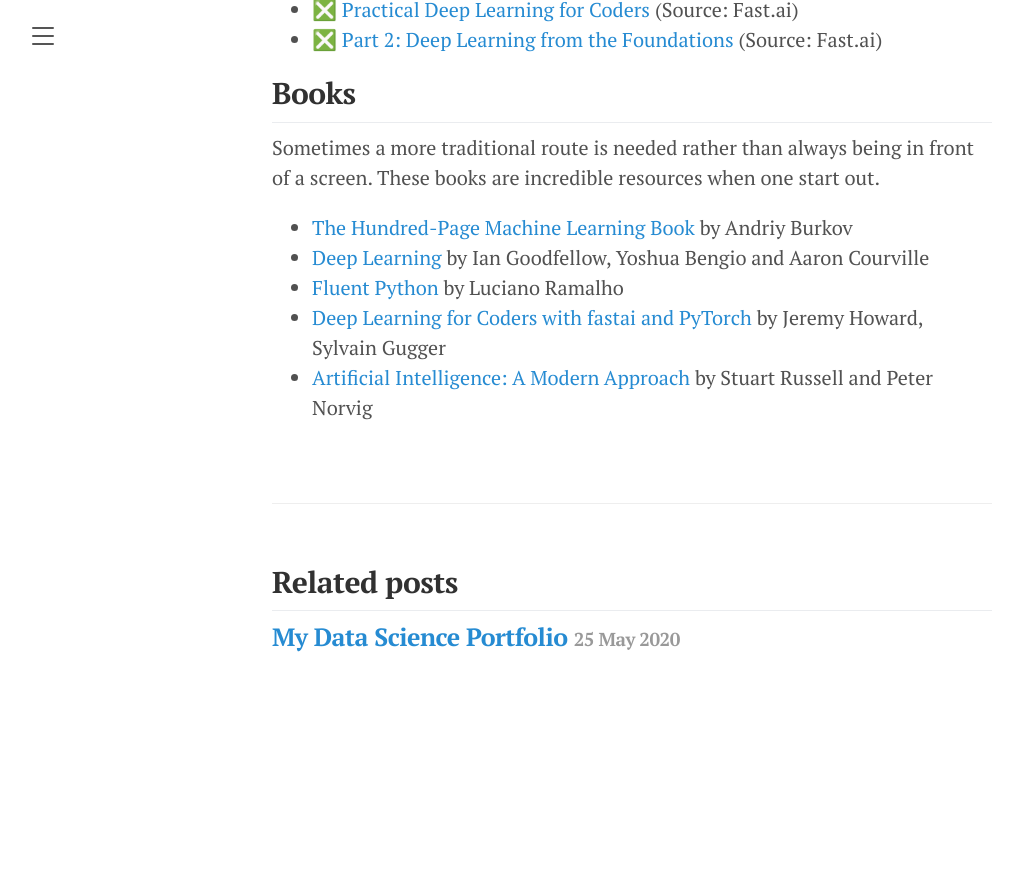
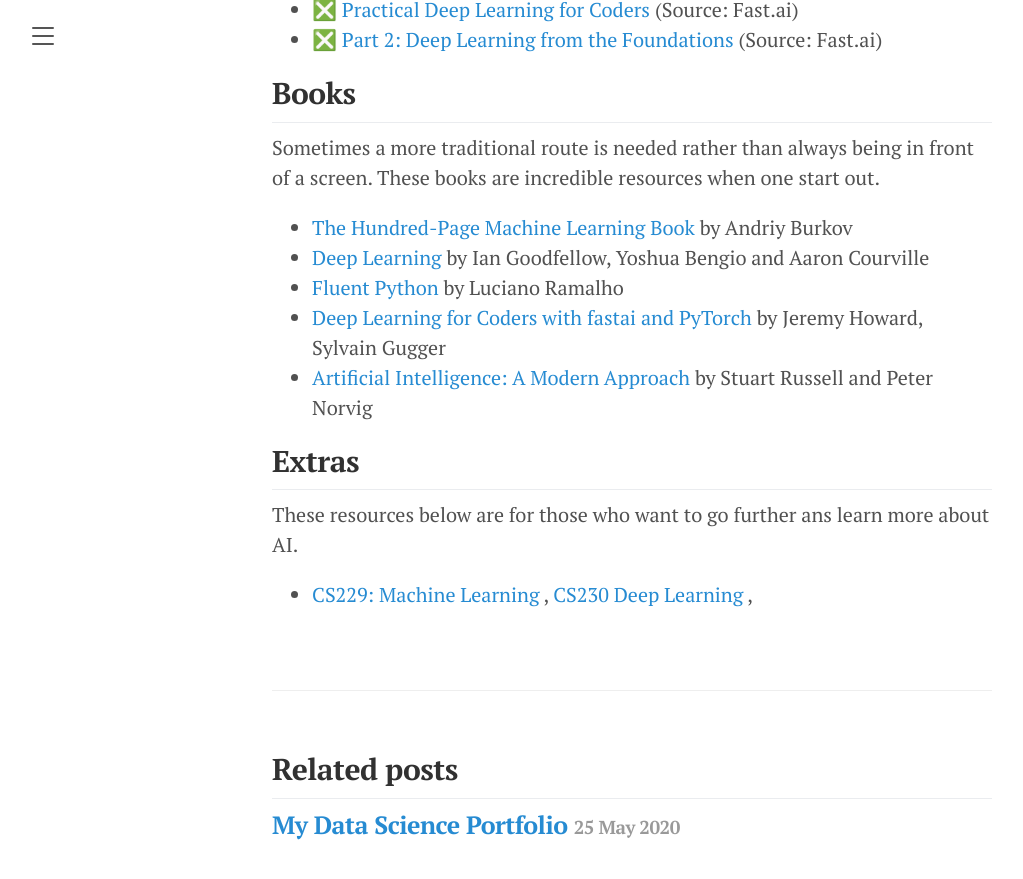
Before and after one commit to florentfettu/florentfettu.github.io, a Jekyll site: the page built from _posts/2020-05-26-my-self-created-artificial-intelligence-path.md, in a window 1280 px wide and 900 px high, scrolled down 2142 px. Shown: the top 879 px of the window, without its empty margins (8-1031 px from the left). Built offline with Jekyll 4.4.1, drawn with Linux system fonts in a browser that asks for light colours; nearby versions of some CDN libraries; before the commit the page ends 2855 px from its top, so only the background shows below that.

Commit message:
Update 2020-05-26-my-self-created-artificial-intelligence-path.md

```diff
--- a/_posts/2020-05-26-my-self-created-artificial-intelligence-path.md
+++ b/_posts/2020-05-26-my-self-created-artificial-intelligence-path.md
@@ -10,7 +10,7 @@
 * [Mathematics, Statistics and Probabilities](#mathematics-statistics-and-probabilities)
 * [Best MOOCs to Break Into AI](#best-moocs-to-break-into-ai)
 * [Books](#books)
-* Extras
+* [Extras](#extras)
 
 ## Summary
 
@@ -62,3 +62,9 @@
 * <a href="http://shop.oreilly.com/product/0636920032519.do" target="_blank"> Fluent Python </a> by Luciano Ramalho
 * <a href="https://www.oreilly.com/library/view/deep-learning-for/9781492045519/" target="_blank"> Deep Learning for Coders with fastai and PyTorch </a> by Jeremy Howard, Sylvain Gugger
 * <a href="http://aima.cs.berkeley.edu" target="_blank"> Artificial Intelligence: A Modern Approach </a> by Stuart Russell and Peter Norvig
+
+## Extras
+
+These resources below are for those who want to go further ans learn more about AI.
+
+* <a href="http://cs229.stanford.edu/" target="_blank"> CS229: Machine Learning </a>, <a href="https://cs230.stanford.edu/" target="_blank"> CS230 Deep Learning </a>,
```
